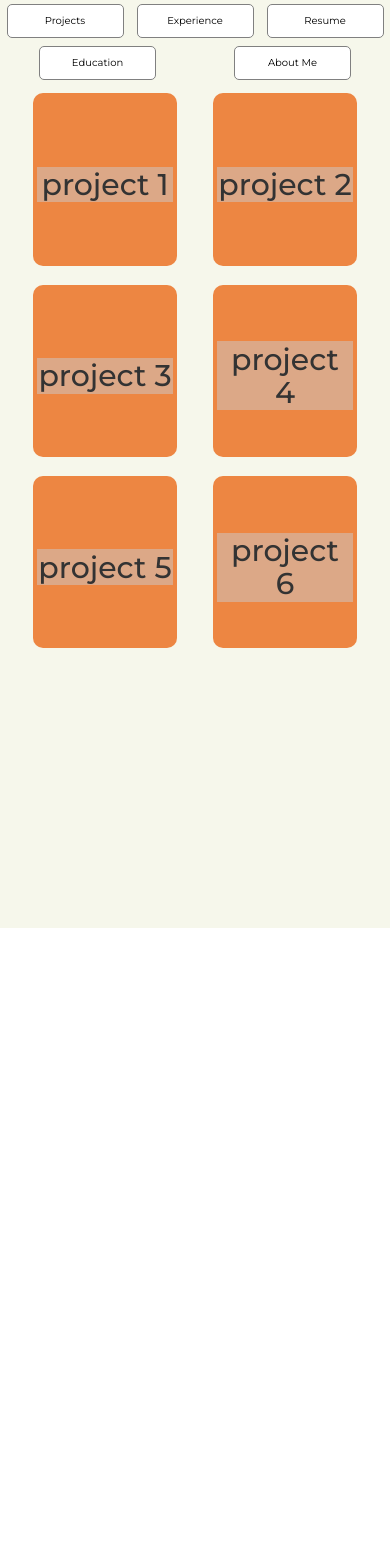
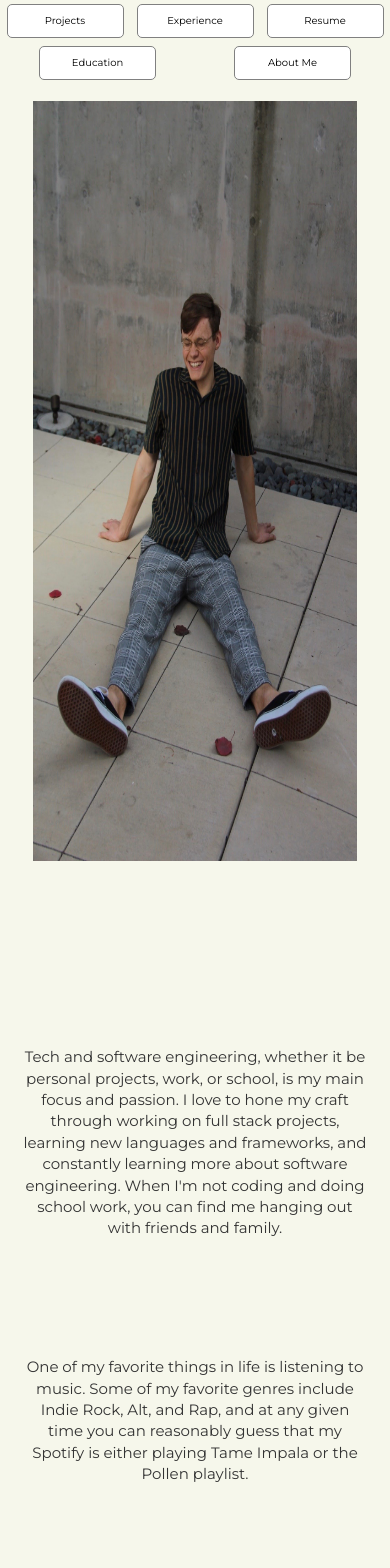
Before and after one commit to collinprince/portfolio, a React (Create React App) app: page / in a window 390 px wide. Shown: the top 1568 px of the page. Before the commit the page ends 928 px from the top, so only its background shows below. Built offline with nearby package versions, Linux system fonts and the light colour scheme.

Commit message:
Updates to optimize for mobile/resizing, more changes to color scheme

```diff
--- a/src/App.js
+++ b/src/App.js
@@ -7,34 +7,14 @@
 import ExperiencePage from './components/pages/experience.js';
 import EducationPage from './components/pages/education.js';
 import AboutPage from './components/pages/about.js';
-
-// function App() {
-//   return (
-//     <div className="App">
-//       <header className="App-header">
-//         <img src={logo} className="App-logo" alt="logo" />
-//         <p>
-//           Edit <code>src/App.js</code> and save to reload.
-//         </p>
-//         <a
-//           className="App-link"
-//           href="https://reactjs.org"
-//           target="_blank"
-//           rel="noopener noreferrer"
-//         >
-//           Learn React
-//         </a>
-//       </header>
-//     </div>
-//   );
-// }
+import LinkBar from './components/link-bar.js';
 
 class App extends React.Component {
   constructor(props) {
     super(props);
     this.state = {
       small: false,
-      curPage: 0,
+      curPage: 4,
     }
   }
 
@@ -70,6 +50,14 @@
       : <SideBar onClick={(i) => this.navClick(i)} />);
   }
 
+  mobileLinks() {
+    return(
+      <div style={{height: "10vh", marginBottom: "1vh",}}>
+        <LinkBar />
+      </div>
+    )
+  }
+
   renderPage() {
     const i = this.state.curPage;
     if (i === 0) {
@@ -92,10 +80,11 @@
           <Col sm={3} style={{padding: "0"}}>
             {this.renderNav()}
           </Col>
-          <Col sm={9} style={{height: this.state.small ? "auto" : "100vh"}}>
+          <Col sm={9} style={{height: "auto" /*this.state.small ? "auto" : "100vh"*/}}>
             {this.renderPage()}
           </Col>
         </Row>
+        {this.state.small ? this.mobileLinks() : null}
       </Container>
     );
   }
@@ -110,6 +99,7 @@
   maxWidth: "none",
   fontFamily: "'Montserrat', sans-serif",
   height: "100%",
+  minHeight: "100vh",
   backgroundColor: "#f6f7eb",
 }
 
--- a/src/components/card-holder.js
+++ b/src/components/card-holder.js
@@ -7,6 +7,7 @@
         super(props);
         this.state = {
             text: '',
+            mobile: false,
         };
     }
 
@@ -27,16 +28,25 @@
             name={nameVal}
             />
         );
-
     }
 
+    componentDidMount() {
+        window.addEventListener("resize", this.resize.bind(this));
+        this.resize();
+    }
+
+    resize() {
+        let curMobile = (window.innerWidth <= 500);
+        if (curMobile !== this.state.mobile) {
+            this.setState({mobile: curMobile});
+        }
+    }
 
 
     render() {
         return (
-            <div style={{height: "100vh"}}>
+            <div style={{height: "auto", minHeight: "100vh"}}>
                 <div style={holderStyles} >
-
                     {this.props.cards.map((elem, index) => this.renderCard(index, elem.name, elem.text))}
                 </div>
                 <div style={displayText}>
@@ -49,7 +59,7 @@
 
 const holderStyles = {
     width: "100%",
-    height: "68%",
+    height: "68vh",
     display: "flex",
     flexDirection: "row",
     flexWrap: "wrap",
@@ -59,8 +69,9 @@
 
 const displayText = {
     width: "100%",
-    height: "30%",
-    // marginTop: "2%",
+    height: "auto",
+    marginTop: "3vh",
+    marginBottom: "3vh",
     textAlign: "center",
     fontSize: "2rem",
 }
--- /dev/null
+++ b/src/components/link-bar.js
@@ -0,0 +1,38 @@
+import React from 'react';
+import LinkedIn from '../assets/linkedin.png';
+import GitHub from '../assets/github.png';
+
+function LinkBar() {
+    return(
+        <div style={linksList}>
+            <a href="https://www.github.com/ciege99"style={linkItem}>
+                <img style={linkItemPic} src={GitHub}/>
+            </a>
+            <a href="https://linkedin.com/in/collinprince1" style={linkItem}>
+                <img style={linkItemPic} src={LinkedIn}/>
+            </a>
+        </div>
+    );
+}
+
+const linksList = {
+    height: '100%',
+    width: '100%',
+    display: 'flex',
+    flexDirection: 'row',
+    justifyContent: 'center'
+}
+
+const linkItem = {
+    height: '100%',
+    width: '15%',
+    marginLeft: '5%',
+    marginRight: '5%',
+}
+
+const linkItemPic = {
+    height: '100%',
+    width: '100%',
+}
+
+export default LinkBar;
--- a/src/components/pages/about.js
+++ b/src/components/pages/about.js
@@ -4,8 +4,34 @@
 
 function AboutPage() {
     return (
-        <PicText picture={MyPicture} />
+        <PicText picture={MyPicture} title={title} textList={textSections}/>
     );
 }
 
+const title = "Hey! I'm Collin Prince."
+
+const text1 = 'Tech and software engineering, whether it be personal projects, work, '
++ 'or school, is my main focus and passion. I love to hone my craft '
++ 'through working on full stack projects, learning new languages '
++ 'and frameworks, and constantly learning more about software engineering. '
++ "When I'm not coding and doing school work, "
++ 'you can find me hanging out with friends and family.';
+
+const text2 = 'One of my favorite things in life is listening to music. '
++ 'Some of my favorite genres include Indie Rock, Alt, and Rap, '
++ 'and at any given time you can reasonably guess that my Spotify '
++ 'is either playing Tame Impala or the Pollen playlist.';
+
+const text3 = "Since I was a kid, I've always loved reading and "
++ 'still try to dedicate as much free time as I can to '
++ "reading now. I've focused more on reading American Literature "
++ "as I've gotten older, with Hemingway being my favorite author.";
+
+
+const textSections = [
+    {text: text1},
+    {text: text2},
+    {text: text3},
+]
+
 export default AboutPage;
--- a/src/components/pages/education.js
+++ b/src/components/pages/education.js
@@ -33,7 +33,7 @@
 
         return(
             <div style={{backgroundColor: '#f6f7eb'}}>
-                <div style={{marginTop: "5%",}}>
+                <div style={{marginTop: "2vh",}}>
                     <PhotoCollage />
                 </div>
                 <div style={textBoxStyle}>
--- a/src/components/pages/projects.js
+++ b/src/components/pages/projects.js
@@ -4,26 +4,44 @@
 
 function ProjectPage() {
     return(
-        <CardHolder cards={projectCardPairs} bgColor="#ED8642"/>
+        <CardHolder cards={projectCardPairs} bgColor="#e5446d"/>
     )
 }
 
-const proj1 = 'Hello. This is a test of how this will display. '
-+ 'I built this website because I wanted to update my personal site. '
-+ 'I like React a hell of a lot better than using html and css so far.'
+//og: ED8642
+//possible: eca400
+//
 
-const proj2 = 'hi';
-const proj3 = 'hey';
-const proj4 = 'heyo';
-const proj5 = 'yeet';
-const proj6 = 'yuh';
+const proj1 = 'I built this site as an update to a previous attempt at making a personal site. '
++ 'I built this site using React, a first attempt at tlearning the framework for myself. '
++ 'I built my old website using Angular, and it has been an eye opening and hugely beneficial experience for myself. '
++ 'I personally really love React after building this site, but I am happy to have experience with both Angular and React under my belt.'
+
+const proj2 = 'QuaranComfort was a site I built during the first few weeks of quarantine as a way to see how friends and other people '
++ 'in my age group were feeling during isolation. I built the front end of the site using HTML, CSS, and JavaScript. '
++ 'To implement the backend, I used PHP to read in input from the user and then I used MySql to store and sort this data. '
++ 'I also developed experience with deployment on AWS, as my site and database were hosted on AWS. '
++ 'Through this project, I gained critical experience with full stack development that I plan to leverage in developing more web apps in the future.';
+
+const proj3 = 'Stock Sampler is a small program I wrote to gain experience with Python and Pandas. '
++ 'This program reads in CSV stock data and then sorts them into decile buckets based on the features of the stock (such as PE Ratio, EPS, etc).'
++ 'The program then attempts to sort these stocks into random smaples based on these decile buckets, using a KS test from the SciPy package.';
+
+const proj4 = 'Zombie Dash is a zombie hunting game built with C++. This was a project for my CS 32 class at UCLA that allowed me to leverage '
++ 'my skills in object-oriented programming, polymorphism, inheritance, and data structures. '
++ 'Through working on this as my first large scale programming project, I learned valuable lessons in managing a project with complex '
++ 'inheritance trees and passing objects between different functions and classes cleanly and efficiently.';
+
+const proj5 = 'The Bruin Entrepreneurs website was my first attempt at developing a production level website using HTML, CSS, and JavaScript. '
++ "Working with mentorship from other team members, I was able to develop much of the site including the landing page and animation, team page, and the 'What we Do' page "
++ 'This project taught me a huge less in web development and working on a software engineering team.';
+
 const projectCardPairs = [
-  {name: 'project 1', text: proj1},
-  {name: 'project 2', text: proj2},
-  {name: 'project 3', text: proj3},
-  {name: 'project 4', text: proj4},
-  {name: 'project 5', text: proj5},
-  {name: 'project 6', text: proj6},
+  {name: 'This site!', text: proj1},
+  {name: 'Quaran Comfort', text: proj2},
+  {name: 'Stock Sampler', text: proj3},
+  {name: 'Zombie Dash', text: proj4},
+  {name: 'BE Website', text: proj5},
 ]
 
 export default ProjectPage;
--- a/src/components/pic-text.js
+++ b/src/components/pic-text.js
@@ -1,6 +1,6 @@
 import React from 'react';
 import {Col} from 'react-bootstrap';
-import MyPicture from '../assets/sit.jpg'
+// import MyPicture from '../assets/sit.jpg'
 
 class PicText extends React.Component {
     constructor(props) {
@@ -28,6 +28,20 @@
         }
       }
 
+    renderText(newKey, text) {
+        return(
+            <div key={newKey} style={textSectionStyle}>
+                {text}
+            </div>
+        );
+    }
+
+    renderTitle() {
+        return(
+            <h1 style={{textAlign: "center"}}>{this.props.title}</h1>
+        );
+    }
+
     render() {
 
         const bigContainer = {
@@ -35,10 +49,11 @@
             width: "100%",
             display: "flex",
             flexDirection: this.state.small ? "column" : "row",
+            marginTop: this.state.small ? "2vh" : "none",
         }
 
         const imgBoxStyle = {
-            height: "100%",
+            height: "100vh",
             width: this.state.small ? "100%" : "50%",
             display: "flex",
             flexDirection: this.state.small ? "row" : "column",
@@ -51,7 +66,7 @@
         }
 
         const textBoxStyle = {
-            height: "95%",
+            height: "95vh",
             width: this.state.small ? "100%" : "50%",
             marginTop: "5vh",
             display: "flex",
@@ -63,29 +78,11 @@
         return(
             <div style={bigContainer}>
                 <div style={imgBoxStyle}>
-                    <img src={MyPicture} style={picStyle}/>
+                    <img src={this.props.picture} style={picStyle}/>
                 </div>
                 <div style={textBoxStyle}>
-                    <div style={textSectionStyle}>
-                        Tech and software engineering, whether it be personal projects, work,
-                        or school, is my main focus and passion. I love to hone my craft
-                        through working on full stack projects, learning new languages
-                        and frameworks, and constantly learning more about software engineering.
-                        When I'm not coding and doing school work,
-                        you can find me hanging out with friends and family.
-                    </div>
-                    <div style={textSectionStyle}>
-                        One of my favorite things in life is listening to music.
-                        Some of my favorite genres include Indie Rock, Alt, and Rap,
-                        and at any given time you can reasonably guess that my Spotify
-                        is either playing Tame Impala or the Pollen playlist.
-                    </div>
-                    <div style={textSectionStyle}>
-                        Since I was a kid, I've always loved reading and
-                        still try to dedicate as much free time as I can to
-                        reading now. I've focused more on reading American Literature
-                        as I've gotten older, with Hemingway being my favorite author.
-                    </div>
+                    {this.state.small ? null : this.renderTitle()}
+                    {this.props.textList.map((elem, index)=> this.renderText(index, elem.text))}
                 </div>
             </div>
         );
--- a/src/components/sidebar.js
+++ b/src/components/sidebar.js
@@ -1,8 +1,7 @@
 import React from 'react'
 import prof from '../assets/prof.png'
 import Resume from '../assets/CollinPrince_Resume.pdf';
-import LinkedIn from '../assets/linkedin.png';
-import GitHub from '../assets/github.png';
+import LinkBar from './link-bar.js';
 
 class SideBar extends React.Component {
     constructor(props) {
@@ -27,7 +26,8 @@
     render() {
         const outerStyles = {
             paddingLeft: "0",
-            height: this.state.mobile ? "100vh" : "100vh",
+            height: "100vh",
+            minHeight: "100vh",
             width: "100%",
     //        backgroundColor: "#c6c6c6",
             display: "flex",
@@ -120,14 +120,7 @@
                             </div>
                         </li>
                         <li style={listItemStyle}>
-                            <div style={linksList}>
-                                <a href="https://www.github.com/ciege99"style={linkItem}>
-                                    <img style={linkItemPic} src={GitHub}/>
-                                </a>
-                                <a href="https://linkedin.com/in/collinprince1" style={linkItem}>
-                                    <img style={linkItemPic} src={LinkedIn}/>
-                                </a>
-                            </div>
+                            <LinkBar />
                         </li>
                     </ol>
                 </div>
@@ -167,25 +160,7 @@
     color: "black",
 }
 
-const linksList = {
-    height: '100%',
-    width: '100%',
-    display: 'flex',
-    flexDirection: 'row',
-    justifyContent: 'center'
-}
 
-const linkItem = {
-    height: '100%',
-    width: '15%',
-    marginLeft: '5%',
-    marginRight: '5%',
-}
-
-const linkItemPic = {
-    height: '100%',
-    width: '100%',
-}
 
 
 export default SideBar;
```
Also changed, not shown: src/components/card-dropdown.js (deleted, +0 -21 lines), src/components/pages/experience.js (+33 -7 lines), src/components/project-card.js (+2 -20 lines).
